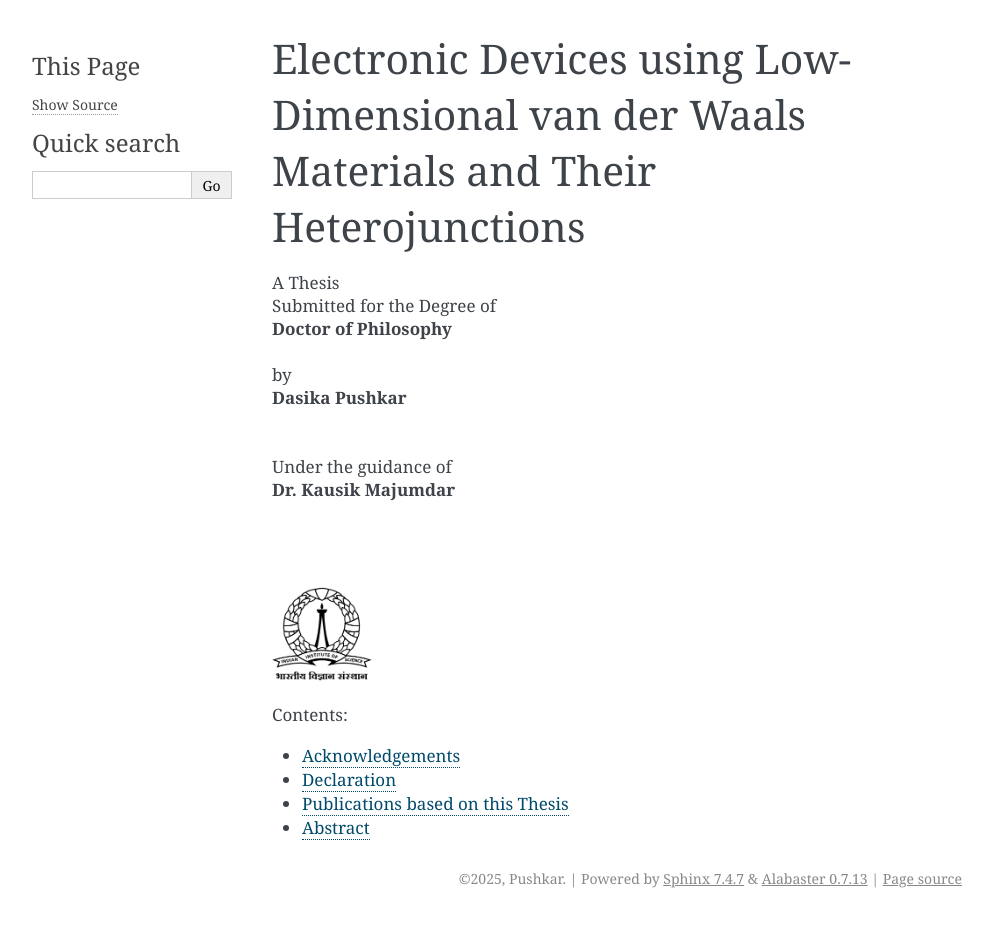
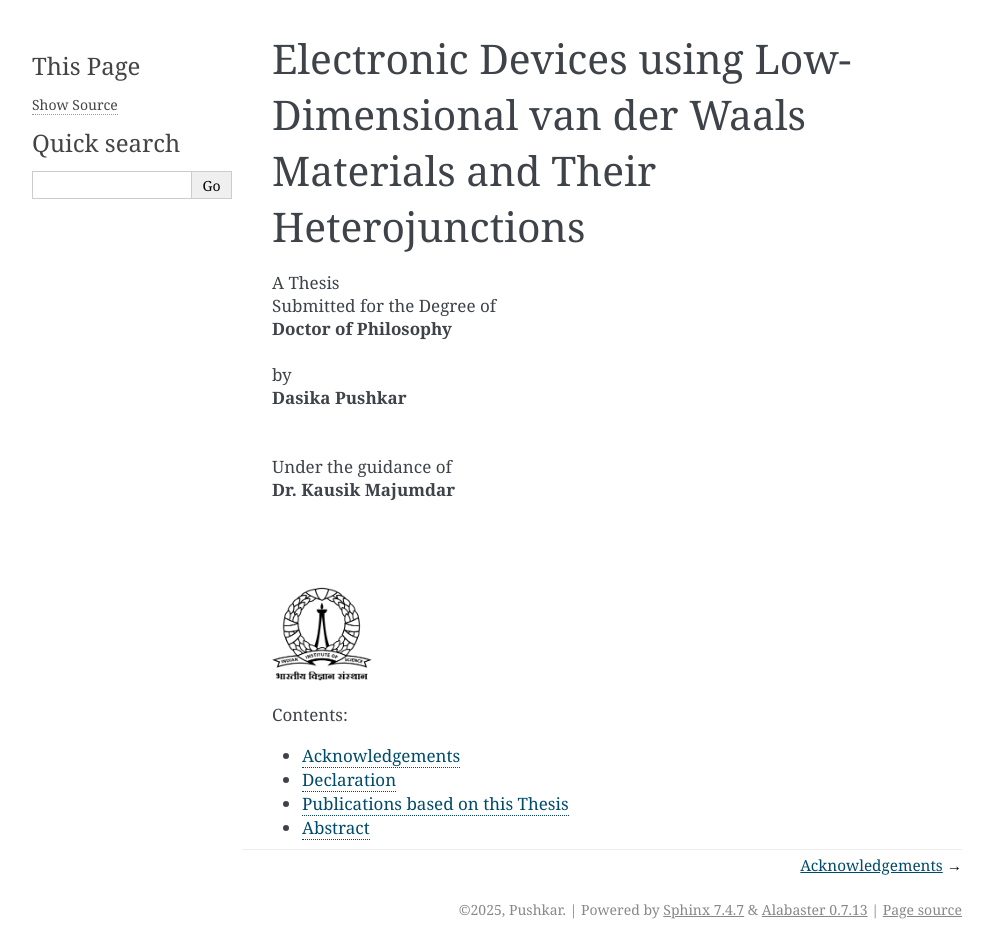
Before and after one commit to dpshkr/mythesis, a Sphinx documentation site: the page built from source/index.rst, in a window 1280 px wide. Shown: the whole page, without its empty margins (148-1141 px from the left). Built offline with Sphinx 7.4.7, drawn with Linux system fonts in a browser that asks for light colours; before the commit the page ends 918 px from its top, so only the background shows below that.

Commit message:
Update conf.py

```diff
--- a/source/conf.py
+++ b/source/conf.py
@@ -30,4 +30,6 @@ html_theme_options = {
     'logo': 'Figures/iisclogo.png',
     'github_user': 'dpshkr',
     'github_repo': 'mythesis',
+    'body_text_align':'justify',
+    'show_relbar_bottom': True,
 }
```
